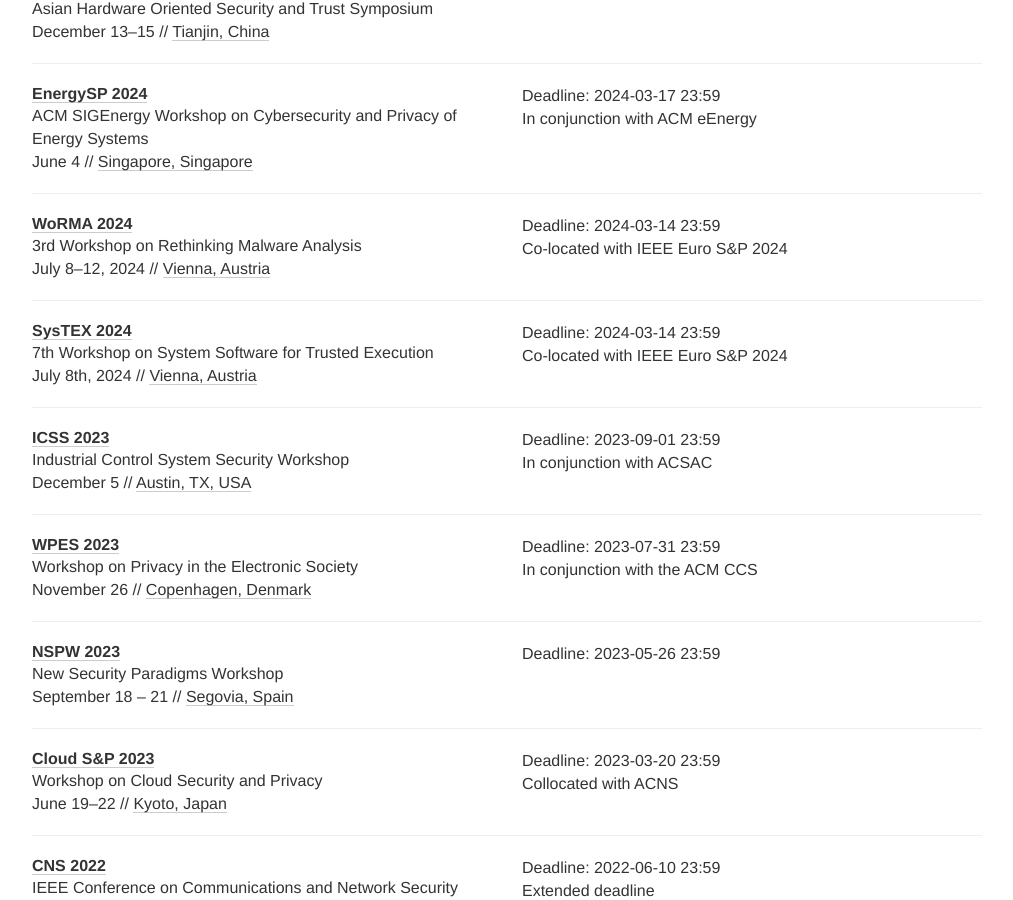
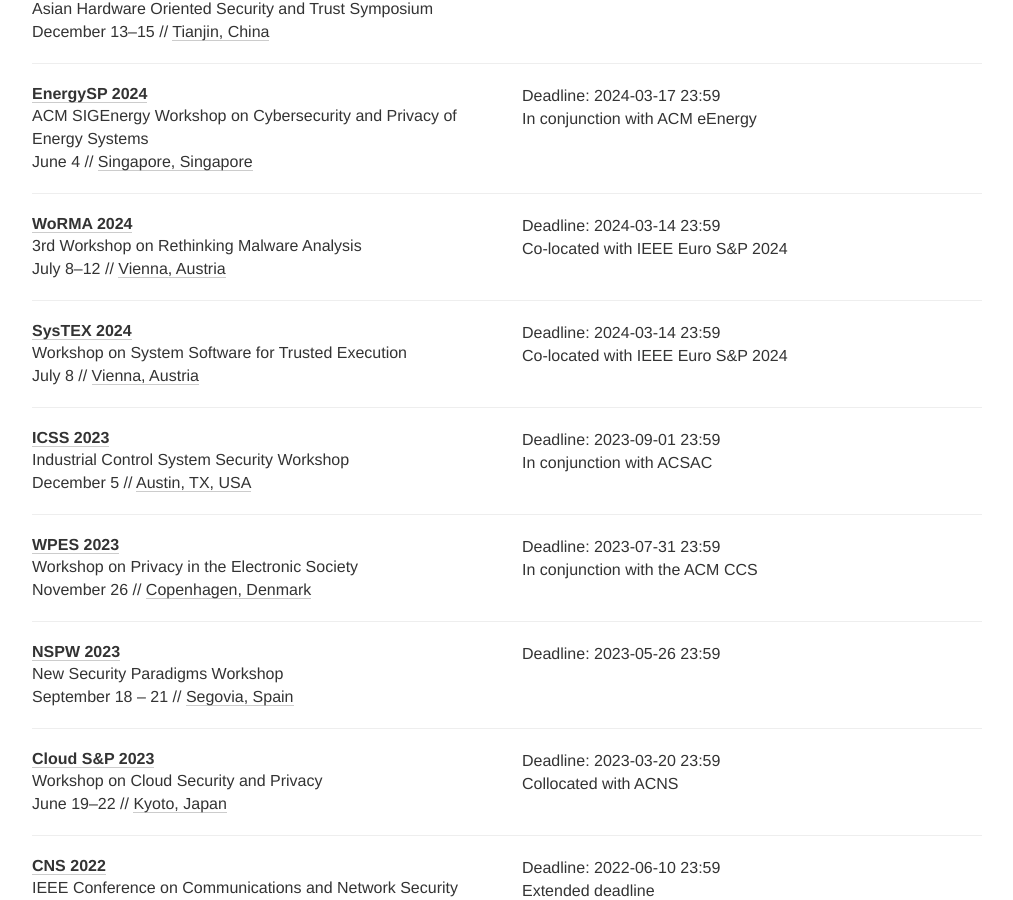
Before and after one commit to sec-deadlines/sec-deadlines.github.io, a Jekyll site: the page built from index.html, in a window 1280 px wide and 900 px high, scrolled down 9065 px. Shown: the whole window, without its empty margins (133-1146 px from the left). Built offline with Jekyll 4.4.1, drawn with Linux system fonts in a browser that asks for light colours; nearby versions of some CDN libraries; comment, search, counter and statistics services are not loaded.

Commit message:
Minor formatting

```diff
--- a/_data/conferences.yml
+++ b/_data/conferences.yml
@@ -569,17 +569,17 @@
   year: 2024
   link: https://worma.gitlab.io/2024/
   deadline: ["2024-03-14 23:59"]
-  date: July 8-12, 2024
+  date: July 8-12
   comment: Co-located with IEEE Euro S&P 2024
   place: Vienna, Austria
   tags: [SEC, PRIV, SHOP]
 
 - name: SysTEX
-  description: 7th Workshop on System Software for Trusted Execution
+  description: Workshop on System Software for Trusted Execution
   year: 2024
   link: https://systex24.github.io/
   deadline: ["2024-03-14 23:59"]
-  date: July 8th, 2024
+  date: July 8
   comment: Co-located with IEEE Euro S&P 2024
   place: Vienna, Austria
   tags: [SEC, PRIV, SHOP]
```
